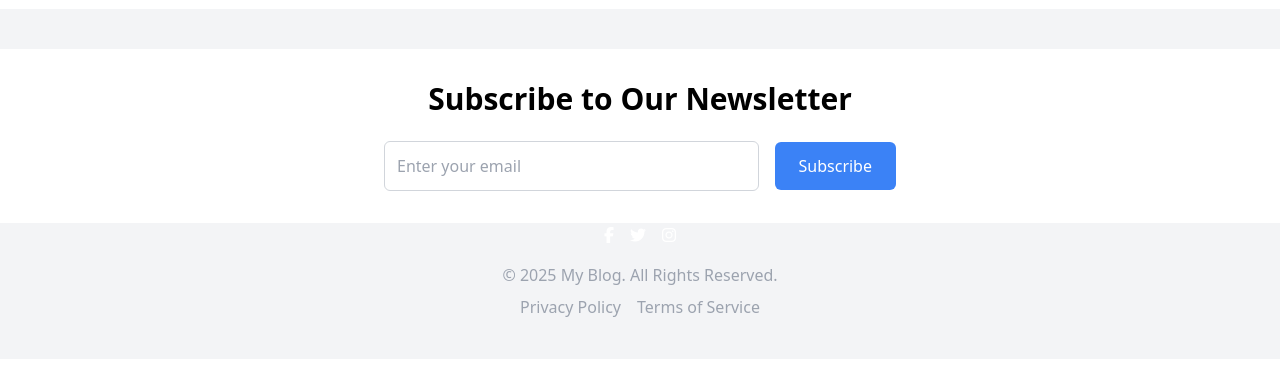
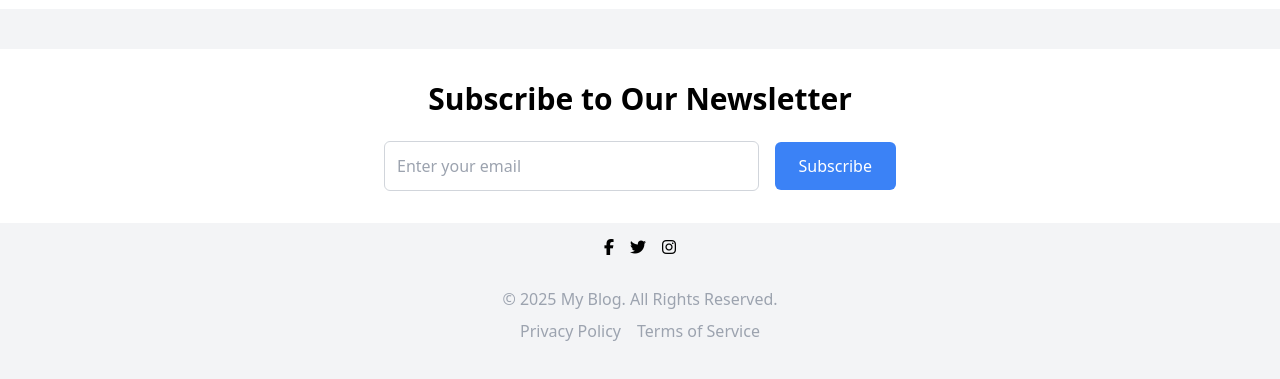
Before and after one commit to STEVLITE-29/blog-website, a website: page index.html in a window 1280 px wide. Shown: the part 4307-4686 px from the top of the page. Drawn offline with nearby package versions, Linux system fonts and the light colour scheme; a web font is replaced by a local one.

Commit message:
styled newsletter and footer

```diff
--- a/index.html
+++ b/index.html
@@ -294,7 +294,7 @@
       </main>
       <footer class="bg-gray-100 py-10">
         <!-- NewsLetter -->
-        <section class="py-8 bg-white">
+        <section class="py-8 bg-white px-4">
           <div class="container mx-auto text-center">
             <h2 class="text-3xl font-bold mb-6">Subscribe to Our Newsletter</h2>
             <form
@@ -315,14 +315,14 @@
           </div>
         </section>
         <div class="container mx-auto text-center">
-          <div class="flex justify-center space-x-4 mb-4">
-            <a href="#" class="text-white hover:text-gray-400">
+          <div class="flex justify-center space-x-4 mb-4 py-3">
+            <a href="#" class="text-blue-600 hover:text-gray-400">
               <i class="fab fa-facebook-f"></i>
             </a>
-            <a href="#" class="text-white hover:text-gray-400">
+            <a href="#" class="text-blue-600 hover:text-gray-400">
               <i class="fab fa-twitter"></i>
             </a>
-            <a href="#" class="text-white hover:text-gray-400">
+            <a href="#" class="text-blue-600 hover:text-gray-400">
               <i class="fab fa-instagram"></i>
             </a>
           </div>
```
